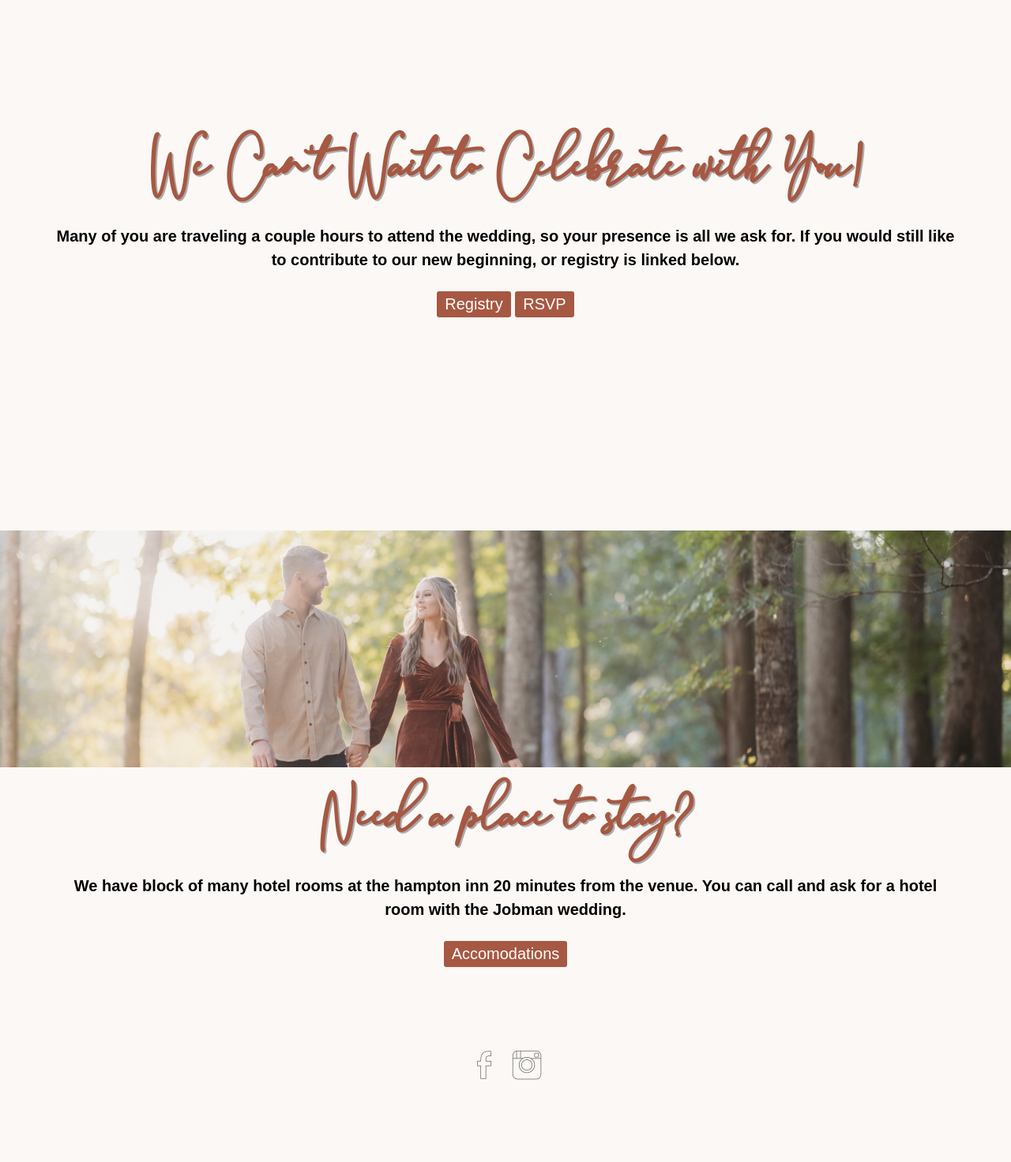
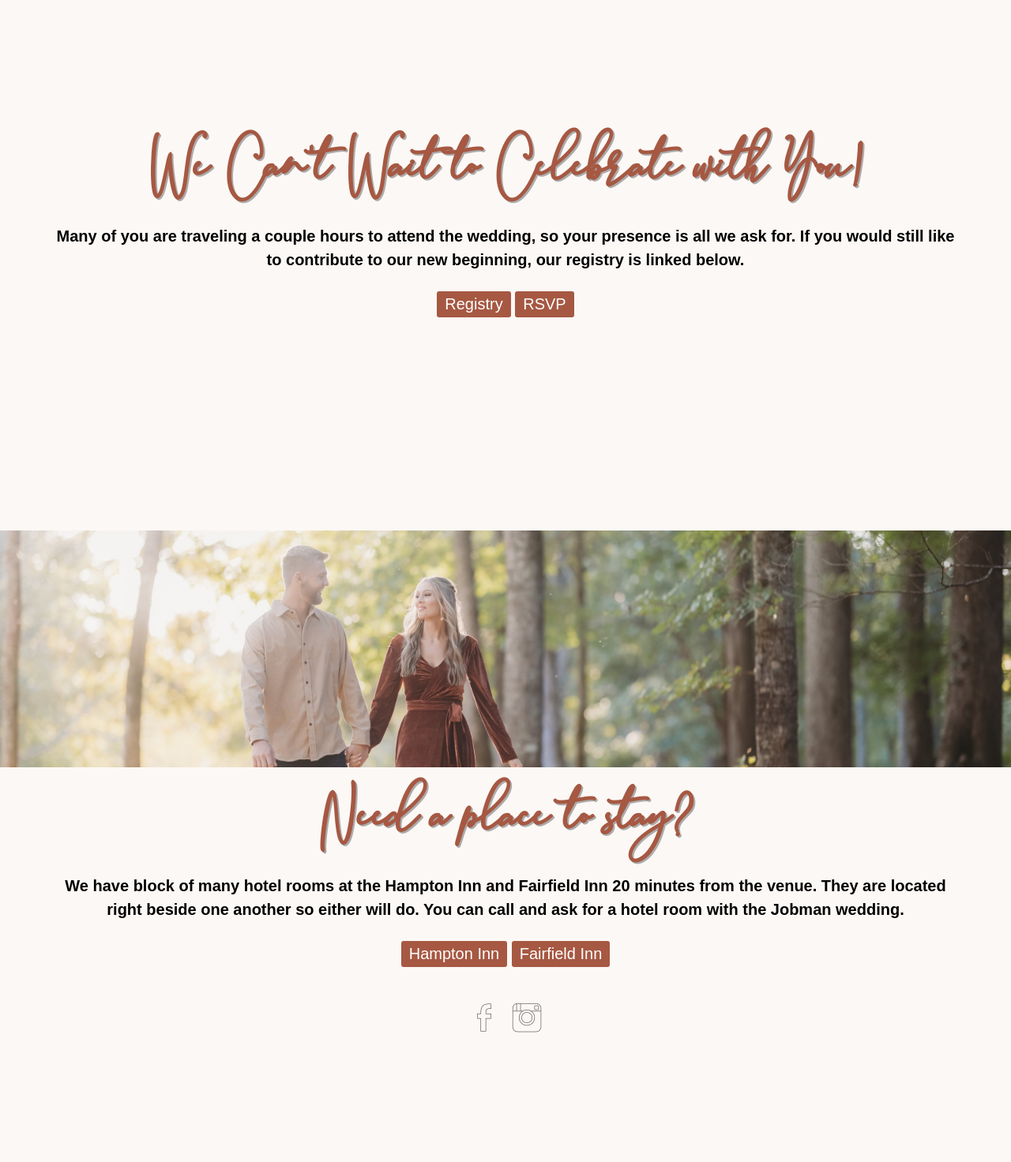
Before and after one commit to amdavis48/wedding, a PHP site: page /index.html in a window 1280 px wide. Shown: the part 4001-5473 px from the top of the page at 79% size. Run offline with PHP 8.4, Linux system fonts and the light colour scheme.

Commit message:
footer fixed

```diff
--- a/css/responsive.css
+++ b/css/responsive.css
@@ -55,6 +55,14 @@
 
     .accomTxt {
         font-size: 18px;
+    }
+
+    .header .nav ul li {
+        padding-top: 32%;
+    }
+
+    .header .nav ul li a {
+        font-size: 30px;
     }
 }
 
@@ -115,6 +123,14 @@
     .accomTxt {
         font-size: 18px;
     }
+
+    .header .nav ul li {
+        padding-top: 28%;
+    }
+
+    .header .nav ul li a {
+        font-size: 30px;
+    }
 }
 
 @media (max-width: 375px) {
@@ -138,7 +154,11 @@
     }
 
     .social {
-        padding-top: 120px;
+        padding-top: 80px;
+    }
+
+    .header .nav ul li {
+        padding-top: 35%;
     }
 }
 
@@ -168,7 +188,11 @@
     }
 
     .social {
-        padding-top: 175px;
+        padding-top: 100px;
+    }
+
+    .header .nav ul li {
+        padding-top: 36%;
     }
 
 }
@@ -182,6 +206,10 @@
     .floatingRight {
         height: 600px;
         width: auto;
+    }
+
+    .header .nav ul li {
+        padding-top: 23%;
     }
 }
 
@@ -204,12 +232,11 @@
     .header .nav ul li {
         display: block;
         text-align: center;
-        padding-top: 25%;
     }
-/*
+
     .header .nav ul li a {
         font-size: 30px;
-    } */
+    }
 
     .header .nav {
         padding: 0px 0px;
@@ -341,10 +368,18 @@
     }
 
     .social {
-        padding-top: 100px;
+        padding-top: 40px;
     }
 
     .registry-section {
         padding-bottom: 270px;
     }
+
+    .header .nav ul li {
+        padding-top: 0%;
+    }
+
+    .header .nav ul li a {
+        font-size: 15px;
+    }
 }
--- a/css/style.css
+++ b/css/style.css
@@ -424,5 +424,5 @@ footer {
 .social {
     display: block;
     text-align: center;
-    padding-top: 50px;
+    /* padding-top: 120px; */
 }
--- a/index.html
+++ b/index.html
@@ -127,8 +127,7 @@
                     <h2>4:00 PM</h2>
                     <h2>Lilly Lou's Patio</h2>
                     <h2>Grazing Table</h2>
-                    <h2>Signture Drink</h2>
-                    <h2>Wine</h2>
+                    <h2>Drinks</h2>
             </div>
         </div>
     </div>
@@ -140,7 +139,7 @@
                 <div class id="reception">
                     <img class="floatingLeft" src="engagement/photo9.jpg">
                     <p>Reception</p>
-                    <h2>6:00 PM</h2>
+                    <h2>5:00 PM</h2>
                     <h2>Lilly Lou's Gathering Hall</h2>
                     <h2>Pasta Bar with Salad and</h2>
                     <h2>Cake to Follow</h2>
@@ -157,7 +156,7 @@
 
         <h5>Many of you are traveling a couple hours to attend the wedding,
             so your presence is all we ask for. If you would still like to
-            contribute to our new beginning, or registry is linked below.
+            contribute to our new beginning, our registry is linked below.
         </h5>
         <a href=https://www.amazon.com/wedding/autumn-davis-patrick-jobman--october-2022/registry/7QJPIOSQCKG1 target="_blank">
             <button class="btn">Registry</button>
@@ -174,12 +173,17 @@
     <div class="container" id="accom">
         <h1 class="textAcc">Need a place to stay?</h1>
 
-        <h5 class="accomTxt">We have block of many hotel rooms at the hampton inn 20 minutes from the venue.
-            You can call and ask for a hotel room with the Jobman wedding.
+        <h5 class="accomTxt">We have block of many hotel rooms at the Hampton Inn and Fairfield Inn 20 minutes from the venue. They are
+            located right beside one another so either will do. You can call and ask for a hotel room with the Jobman wedding.
         </h5>
         <a href=https://www.hilton.com/en/hotels/chalmhx-hampton-chattanooga-west-lookout-mountain/ target="_blank">
-            <button class="btn">Accomodations</button>
+            <button class="btn">Hampton Inn</button>
         </a>
+
+        <a href=https://www.marriott.com/en-us/hotels/chatf-fairfield-inn-and-suites-chattanooga-i-24-lookout-mountain/overview/ target="_blank">
+            <button class="btn">Fairfield Inn</button>
+        </a>
+
     </div>
 
     <footer>
```
